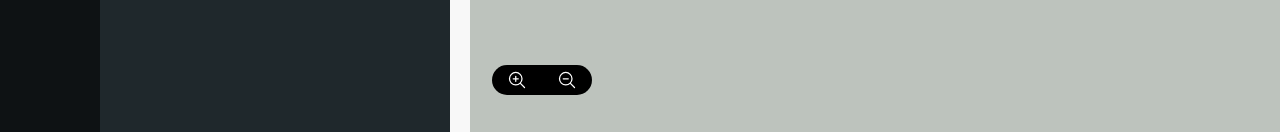
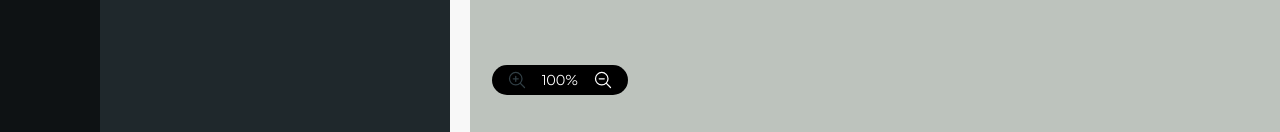
Before and after one commit to BDKoussama/FlowDesign, a Next.js app in the folder web/: page /editor in a window 1280 px wide. Shown: the part 665-797 px from the top of the page. Built offline with nearby package versions, Linux system fonts and the light colour scheme.

Commit message:
added scale stage in and out

```diff
--- a/web/app/features/canvas/stageSlice.js
+++ b/web/app/features/canvas/stageSlice.js
@@ -31,8 +31,32 @@ const stageSlice = createSlice({
             }
         },
         scaleStage(state, action) {
-            state.scale = {
-                ...action.payload
+            const {direction} =  action.payload;
+            const {size} = state;
+
+            const scale = {
+                x : 0,
+                y : 0
+            }
+
+            if(direction === "out") {
+                scale.x = (size.initialWidth - size.widthAmount) / size.width;
+                scale.y = (size.initialHeight - size.heightAmount) / size.height;
+            }else{
+                scale.x = (size.initialWidth + size.widthAmount) / size.width;
+                scale.y = (size.initialHeight + size.heightAmount) / size.height;
+            }
+
+            const newSizes = {
+                height: size.height * scale.y ,
+                width : size.width * scale.x
+            }
+
+            state.size = {
+                ...state.size,
+                initialHeight : newSizes.height,
+                initialWidth : newSizes.width,
+                scale: scale
             }
         },
         setStageBackground(state, action){
--- a/web/components/Editor/StageWrapper.jsx
+++ b/web/components/Editor/StageWrapper.jsx
@@ -5,6 +5,7 @@ import { useState } from 'react';
 import { useLayoutEffect } from 'react';
 import Zoom from './Zoom';
 import { useDispatch, useSelector } from 'react-redux';
+import { scaleStage } from '../../app/features/canvas/stageSlice';
 
 
 export default function StageWrapper({toggle}){
@@ -34,18 +35,15 @@ export default function StageWrapper({toggle}){
         scale,
     } = useSelector((state) => state.stage.size)
 
-    const zoomIn = () => {
-        // update size
+    const dispatch = useDispatch();
 
-    }
-
-    const zoomOut = () => {
-
+    const zoom = (direction) => {
+        dispatch(scaleStage({direction}))
     }
 
     return(
         <div className={`stage-wrapper ${( parentSize.height >= initialHeight && parentSize.width >= initialWidth ) ? 'center-stage' : '' }`}  ref={wrapper}>
-            <Zoom zoomIn={zoomIn} zoomOut = {zoomOut} />
+            <Zoom scale = {scale.x} zoom = {zoom} />
             <div className='stage' style = {{ height : `${initialHeight}px` , width : `${initialWidth}px`}} >
                 <Stage width={initialWidth} height={initialHeight} scaleX = {scale.x} scaleY = {scale.y}>
                     <Layer>
--- a/web/components/Editor/Zoom.jsx
+++ b/web/components/Editor/Zoom.jsx
@@ -1,15 +1,15 @@
 import { MagnifyingGlassPlusIcon , MagnifyingGlassMinusIcon } from '@heroicons/react/24/outline'
 
 
-export default function Zoom({zoomIn , zoomOut}){
+export default function Zoom({scale , zoom}){
     return (
         <div className='zoom-control'>
-                <button className='zoom-control--btn' onClick={() => zoomIn()}>
-                    <MagnifyingGlassPlusIcon className="h-5 w-5 text-white"/>
+                <button className='zoom-control--btn' onClick={() => zoom('in')} disabled = { scale >= 0.99 }>
+                    <MagnifyingGlassPlusIcon className="h-5 w-5" color= { scale >= 0.99 ? '#313f45' : '#fff' }/>
                 </button>
-
-                <button className='zoom-control--btn' onClick={() => zoomOut()}>
-                    <MagnifyingGlassMinusIcon className="h-5 w-5 text-white"/>
+                <p className='text-sm text-white'> {`${scale.toFixed(1) * 100}%`} </p>
+                <button className='zoom-control--btn' onClick={() => zoom('out')}  disabled = { scale <= 0.3 }>
+                    <MagnifyingGlassMinusIcon className="h-5 w-5" color= { scale <= 0.3 ? '#313f45' : '#fff' } />
                 </button>
         </div>
     )
--- a/web/components/Widgets/Resize.jsx
+++ b/web/components/Widgets/Resize.jsx
@@ -12,7 +12,7 @@ const sizes = {
         initialHeight : 1080,
         type: 'ig-post',
         widthAmount : 108,
-        heightAmout: 108,
+        heightAmount: 108,
         scale : {
             x : 1 ,
             y : 1
@@ -25,7 +25,7 @@ const sizes = {
         initialHeight : 1920,
         type : 'ig-story',
         widthAmount : 108,
-        heightAmout: 192,
+        heightAmount: 192,
         scale : {
             x : 1 ,
             y : 1
@@ -38,7 +38,7 @@ const sizes = {
         initialHeight : 788,
         type : 'fb-post',
         widthAmount : 94,
-        heightAmout: 78.8,
+        heightAmount: 78.8,
         scale : {
             x : 1 ,
             y : 1
@@ -51,7 +51,7 @@ const sizes = {
         initialHeight : 315,
         type : 'fb-cover',
         widthAmount : 85.1,
-        heightAmout: 31.5,
+        heightAmount: 31.5,
         scale : {
             x : 1 ,
             y : 1
@@ -64,7 +64,7 @@ const sizes = {
         initialHeight : 628,
         type : 'fb-ad',
         widthAmount : 120,
-        heightAmout: 62.8,
+        heightAmount: 62.8,
         scale : {
             x : 1 ,
             y : 1
@@ -77,7 +77,7 @@ const sizes = {
         initialHeight : 1080,
         type: 'tw-post',
         widthAmount : 108,
-        heightAmout: 108,
+        heightAmount: 108,
         scale : {
             x : 1 ,
             y : 1
@@ -94,7 +94,7 @@ const sizes = {
         },
         type : 'tw-cover',
         widthAmount : 85.1,
-        heightAmout: 31.5
+        heightAmount: 31.5
     },
     'yt-thmb' :{
         height: 628,
@@ -103,7 +103,7 @@ const sizes = {
         initialHeight : 628,
         type : 'yt-thmb',
         widthAmount : 128,
-        heightAmout: 62.8,
+        heightAmount: 62.8,
         scale : {
             x : 1 ,
             y : 1
```
